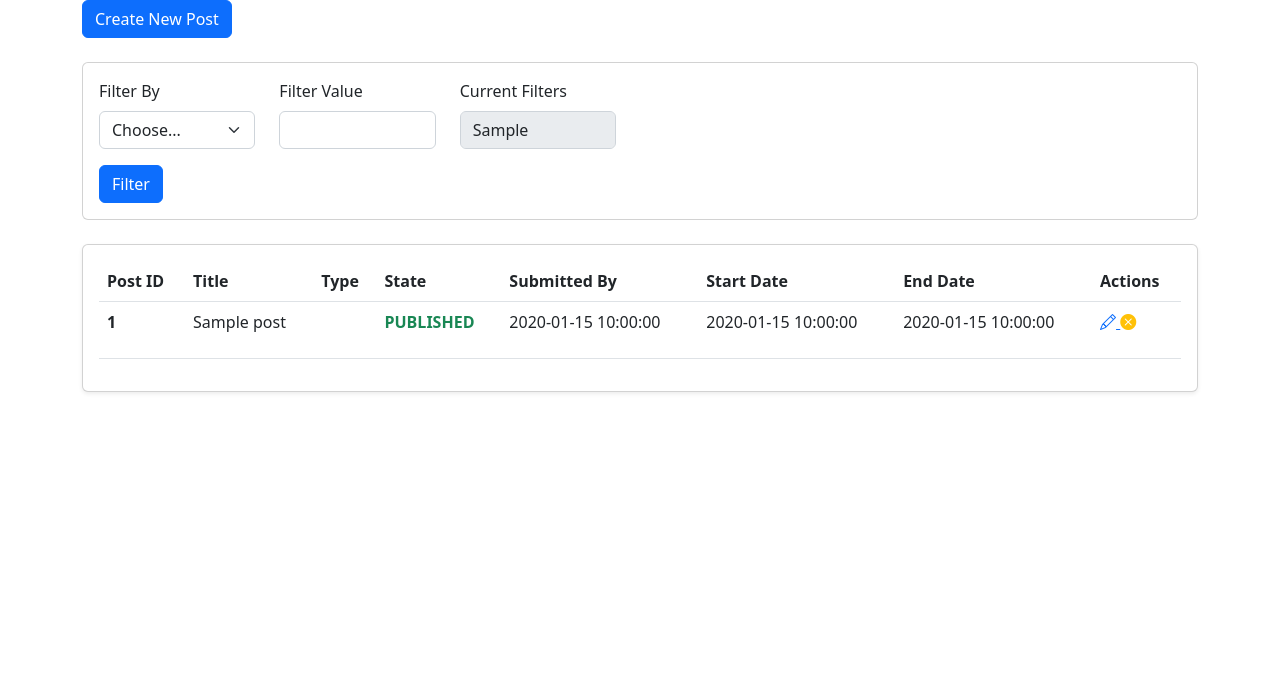
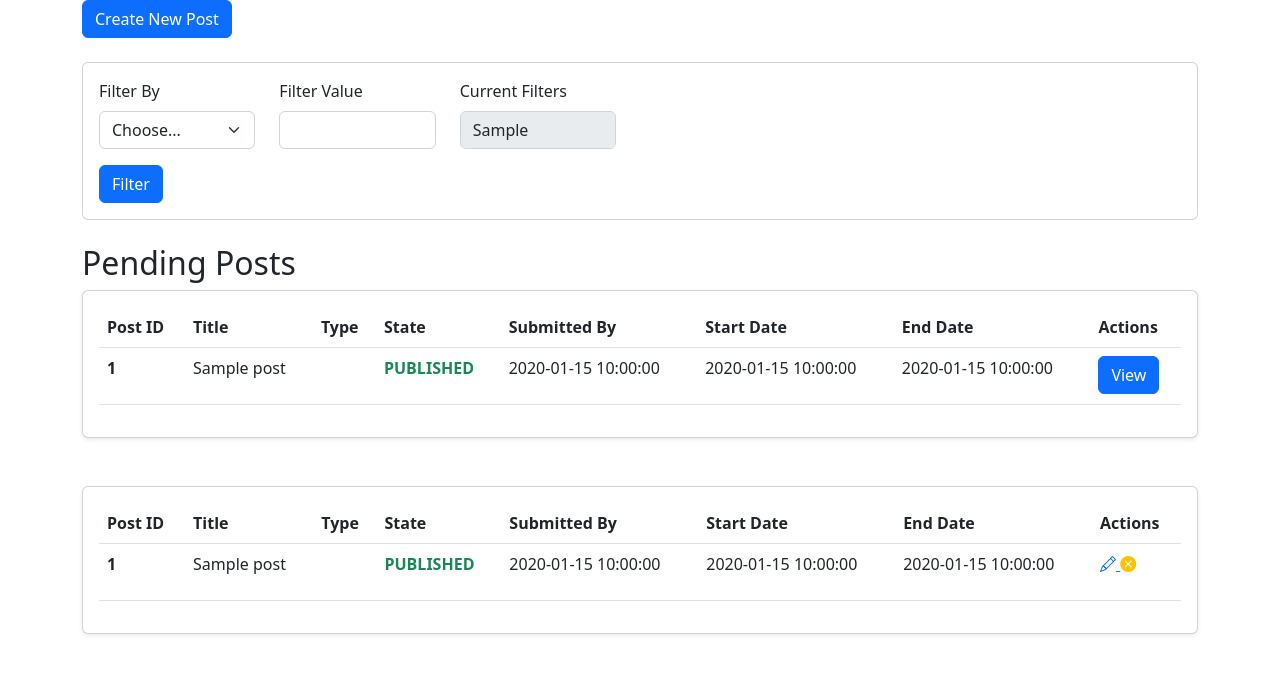
Before and after one commit to ryanjmurph/Digisign, a Flask app: template templates/posts/admin/list.html in a window 1280 px wide. Shown: the part 56-730 px from the top of the page. Run offline with Flask 3, Linux system fonts and the light colour scheme; the template is opened without the code that fills it: most values are stand-ins (such as "Sample title", 1, 10 or a date in 2020); parts of the project's set-up code (start-up, migrations or seed data) failed here and were passed over.

Commit message:
fixing something

```diff
--- a/controllers/HomeController.py
+++ b/controllers/HomeController.py
@@ -79,7 +79,9 @@ def dashboard():
         counts["active_posts_count"] = len(Post().get_active_posts())
 
     elif current_user.isModerator():
-        group_ids = GroupModerator(user=current_user).getGroupsCanModerate()
+        groups = GroupModerator(user=current_user).getGroupsCanModerate()
+        group_ids = [res["group_id"] for res in groups]
+
         counts["pending_posts_count"] = Post().get_pending_posts_count(group_ids=group_ids)
     else:
         counts["active_posts_count"] = len(Post().get_active_posts(user_id=current_user.id))
--- a/policies/UserPolicy.py
+++ b/policies/UserPolicy.py
@@ -150,7 +150,7 @@ class Policy(Query):
         Returns:
         - True if the user is a moderator, False otherwise.
         """
-        if self.user.isModerator(self.user.id) == 0:
+        groups = GroupModerator(user=self.user).getGroupsCanModerate()
+        if len(groups) == 0:
             return False
-        else:
-            return True
+        return True
--- a/templates/posts/admin/list.html
+++ b/templates/posts/admin/list.html
@@ -32,6 +32,108 @@
         </div>
     </form>
 </div>
+
+{% if pending_posts|length > 0 %}
+<h2>Pending Posts</h2>
+
+<div class="card mb-5 shadow-sm">
+    <div class="card-body">
+        <table class="table">
+            <thead>
+                <tr>
+                    <th scope="col">Post ID</th>
+                    <th scope="col">Title</th>
+                    <th scope="col">Type</th>
+                    <th scope="col">State</th>
+                    <th scope="col">Submitted By</th>
+                    <th scope="col">Start Date</th>
+                    <th scope="col">End Date</th>
+                    <th scope="col">Actions</th>
+                </tr>
+            </thead>
+            <tbody>
+
+                {% for post in pending_posts %}
+                <tr>
+                    <th scope="row">{{post.id}}</th>
+                    <td>{{post.title}}</td>
+                    <td>
+
+                        <!-- if type == TEXT display card-text icon -->
+                        {% if post.type == 'HTML' %}
+                        <p class="text-success text-decoration-none">
+                            {{post.type}}
+                            <i class="bi bi-card-text"></i>
+                        </p>
+                        {% endif %}
+
+                        <!-- if type == IMAGE display card-image icon -->
+                        {% if post.type == 'IMAGE' %}
+                        <p class="text-decoration-none text-secondary">
+                            {{post.type}}
+                            <i class="bi bi-card-image"></i>
+                        </p>
+                        {% endif %}
+
+                        <!-- if type == WEB_LINK display URL icon -->
+                        {% if post.type == 'WEB_LINK' %}
+                        <p class="text-decoration-none text-primary">
+                            {{post.type}}
+                            <i class="bi bi-qr-code"></i>
+                        </p>
+
+                        {% endif %}
+
+
+
+                    </td>
+                    <td>
+                        {% if post.state == 'DRAFT' %}
+                        <p class="text-secondary">
+                            <strong>{{post.state}}</strong>
+                        </p>
+                        {% endif %}
+
+                        {% if post.state == 'PENDING_APPROVAL' %}
+                        <p class="text-warning">
+                            <strong>{{post.state}}</strong>
+                        </p>
+                        {% endif %}
+
+                        {% if post.state == 'APPROVED' or post.state == 'PUBLISHED' %}
+                        <p class="text-success">
+                            <strong>{{post.state}}</strong>
+                        </p>
+                        {% endif %}
+
+                        {% if post.state == 'WITHDRAWN' %}
+                        <p class="text-danger">
+                            <strong>{{post.state}}</strong>
+                        </p>
+                        {% endif %}
+
+                    </td>
+                    <td>{{post.created_by}}</td>
+                    <td>{{post.start_date}}</td>
+                    <td>{{post.end_date}}</td>
+                    <td>
+                        <div class="flex text-decoration-none">
+
+
+                            <a href="/posts/{{post.id}}/edit">
+                                <button type="button" class="btn btn-primary">View</button>
+                            </a>
+
+                        </div>
+
+                    </td>
+                </tr>
+                {% endfor %}
+            </tbody>
+        </table>
+    </div>
+</div>
+{% endif %}
 
 <div class="card shadow-sm">
     <div class="card-body">
```
Also changed, not shown: controllers/PostsController.py (+47 -28 lines), models/Post.py (+72 -0 lines), policies/PostPolicy.py (+17 -3 lines), templates/posts/edit.html (+26 -11 lines).
